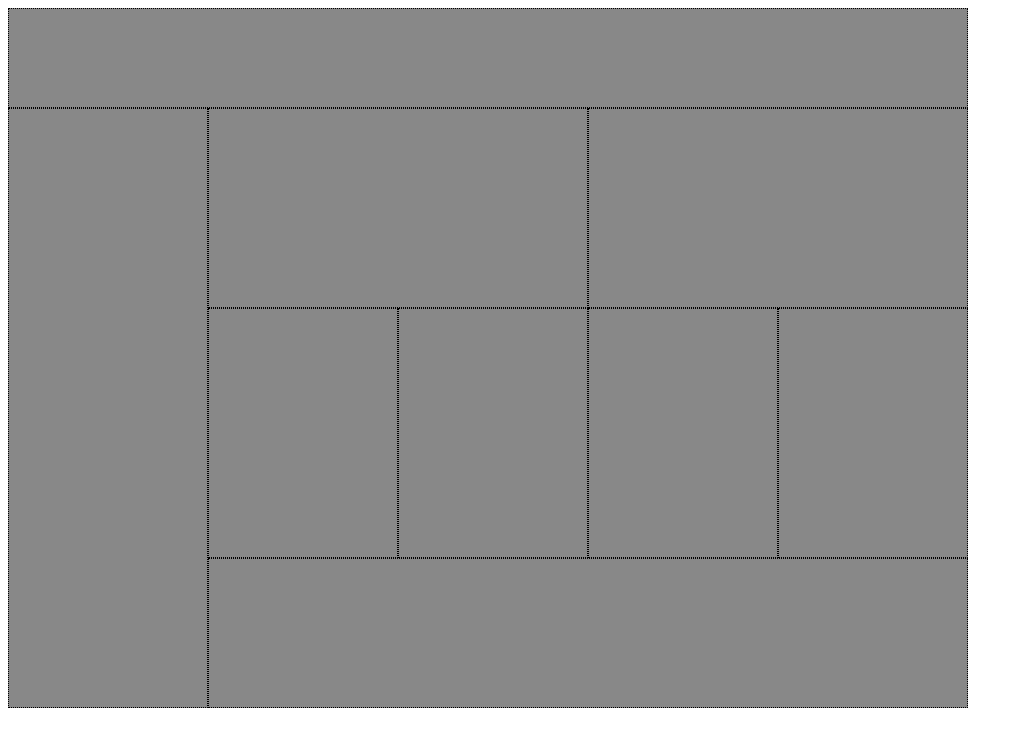
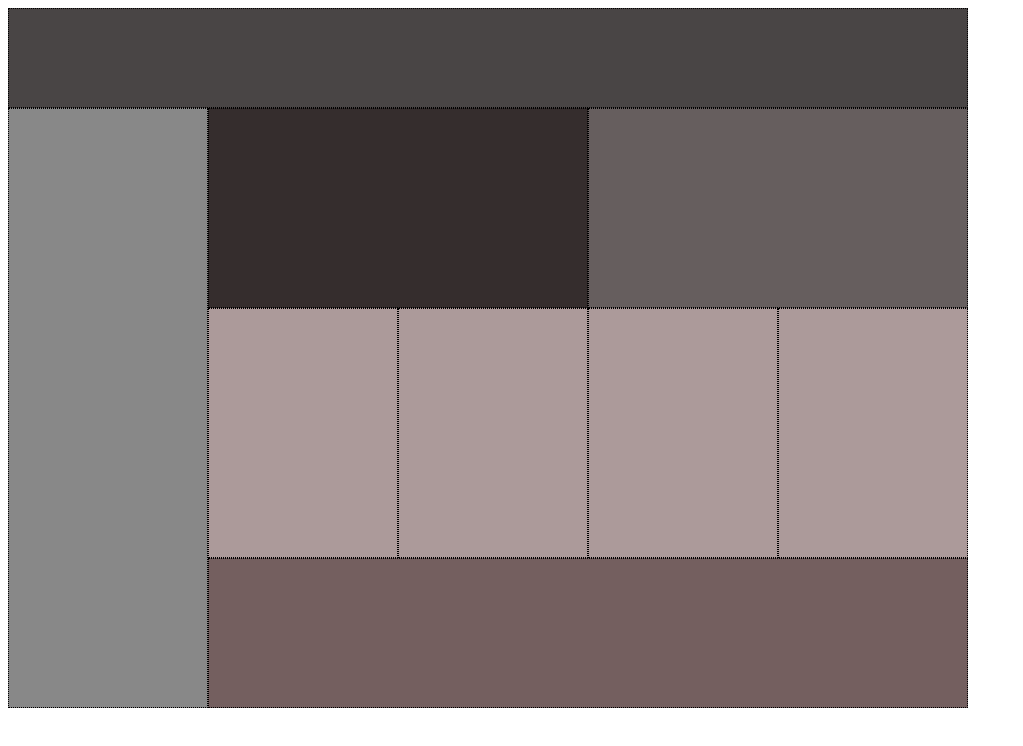
Before and after one commit to GurinderB/lab-01, a plain HTML site: page index.html in a window 1280 px wide. Shown: the whole page, without its empty margins (0-1023 px from the left). Drawn offline with Linux system fonts and the light colour scheme.

Commit message:
Added color

```diff
--- a/style.css
+++ b/style.css
@@ -11,16 +11,20 @@ div {
   width: 100%;
 }
 #a {
-    height: 75px ;
+    height: 75px;
+    background: rgb(130, 130, 133);
    }
 #b {
     height: 150px;
+    background: rgb(102, 100, 100);
    }
 #c {
     height: 150px;
+    background: rgb(90, 82, 82);
    }
 #d {
     height: 150px;
+    background: rgb(26, 25, 25);
    }
 #efgh {
        width: 50%;
@@ -31,6 +35,7 @@ div {
     height: 80px;
     float: clear;
     float: left;
+    background: rgb(61, 60, 60);
        }
 
 @media (min-width: 768px) {
@@ -39,35 +44,38 @@ div {
   }
 #a {
     width: 960px;
-    height: 100px
+    height: 100px;
+    background: rgb(73, 69, 69);
     }
 #b{
     width: 200px;
     height: 600px;
     float: left;
+    background: #888;
  }
  #c {
      width: 380px;
      height: 200px;
      /* float: clear; */
      float: left;
+     background: rgb(53, 45, 45);
  }
  #d {
     width: 380px;
     height: 200px;
-    /* float: clear; */
+    background: rgb(102, 94, 94);
     float: left;
-    /* float: clear; */
 }
  #efgh {
     width: 190px;
     height: 250px;
-    /* float: clear; */
     float: left;
+    background: rgb(172, 154, 154);
    }
  #i {
    width: 760px;
    height: 150px;
+   background: rgb(116, 95, 95);
  }
 
 }
```
